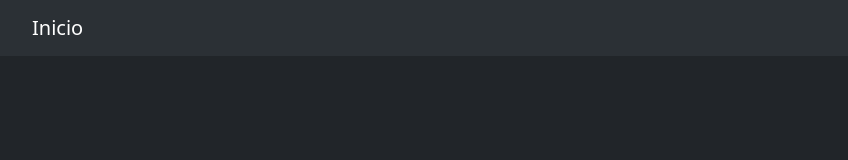
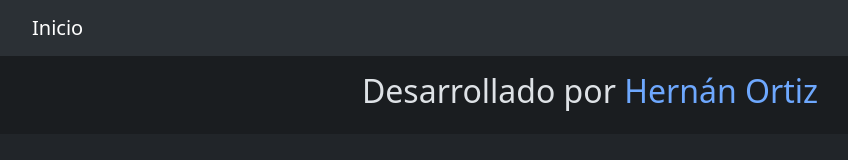
Before and after one commit to hernanortiz1/ejercicio1DOM, a plain HTML site: page index.html in a window 1280 px wide. Shown: the whole page, without its empty margins (50-898 px from the left). Drawn offline with nearby package versions, Linux system fonts and the light colour scheme.

Commit message:
agregue footer

```diff
--- a/index.html
+++ b/index.html
@@ -39,6 +39,10 @@
       </nav>
     </header>
     <main></main>
-    <footer></footer>
+    <footer class="bg-dark-subtle py-3">
+        <div class="container d-flex gap-3 justify-content-center">
+             <h2>Desarrollado por <a href="https://github.com/hernanortiz1/" class="text-decoration-none" target="_blank">Hernán Ortiz</a></h2>
+        </div>
+    </footer>
   </body>
 </html>
```
